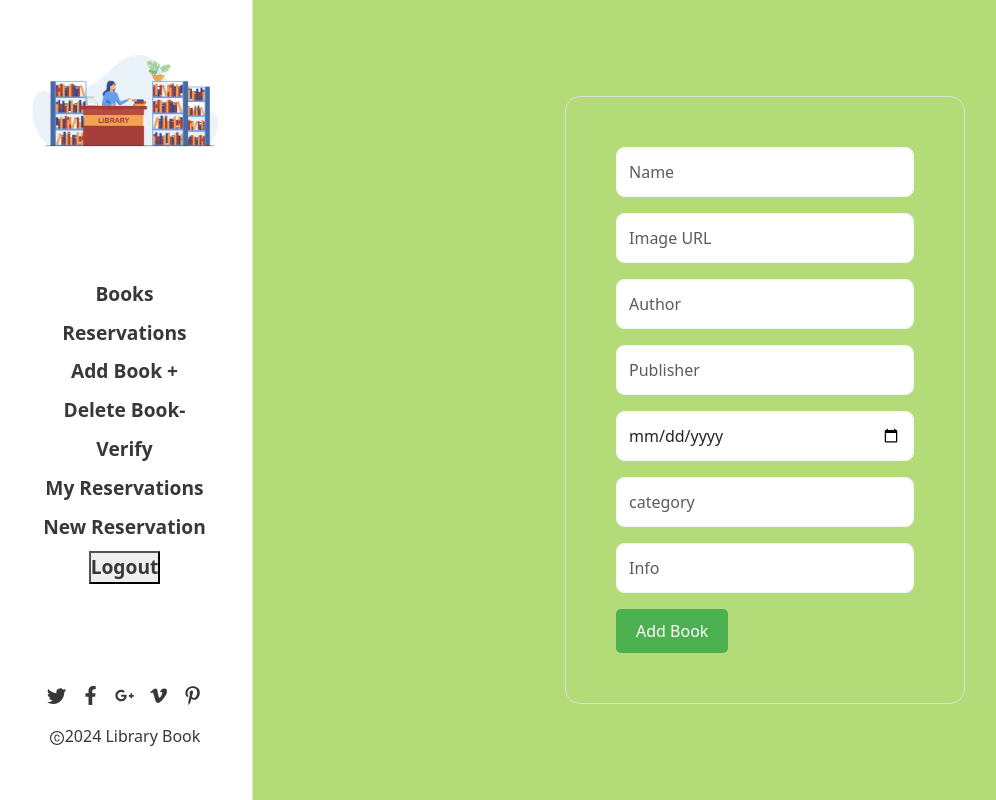
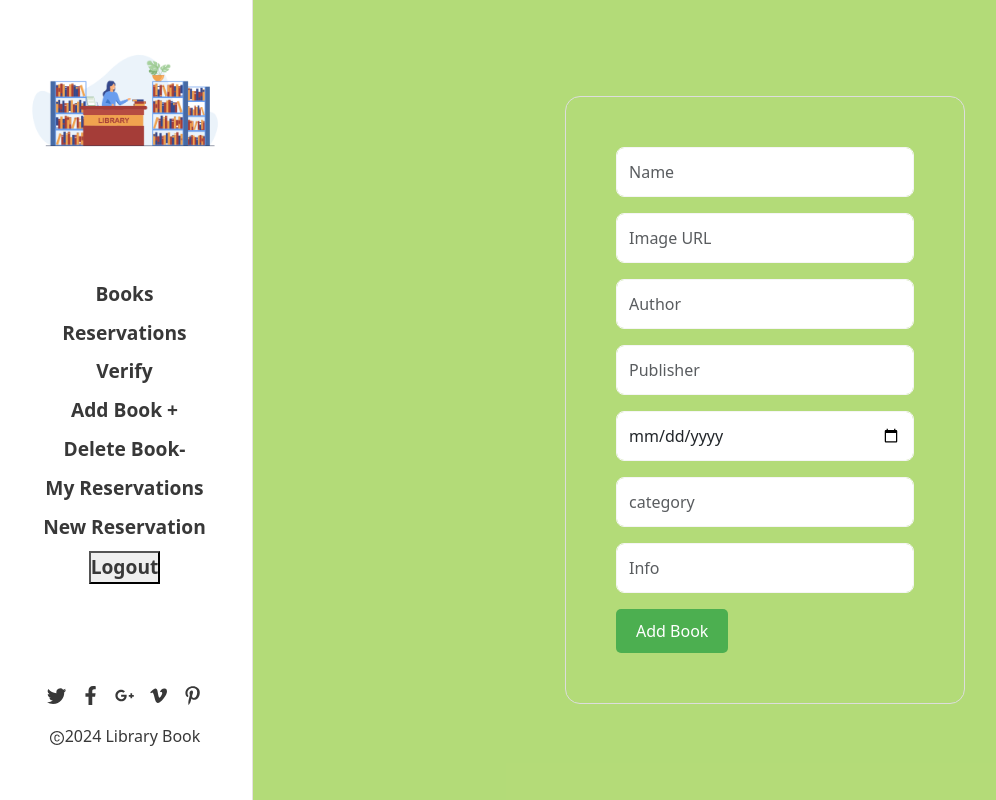
Before and after one commit to leloufadel/Page-To-page-Library-Frontend, a React (Create React App) app: page /bookform in a window 1280 px wide. Shown: the whole page, without its empty margins (3-999 px from the left). Built offline with nearby package versions, Linux system fonts and the light colour scheme; no server answers; sample sign-in values are in the browser's storage.

Commit message:
fix linter errors

```diff
--- a/src/App.js
+++ b/src/App.js
@@ -12,7 +12,6 @@ import MainPage from './components/MainPage';
 import ReservationList from './components/Reservations/ReservationList';
 import ReservationForm from './components/Reservations/ReservationForm';
 import Verify from './components/user/verify';
-import SideNav from './components/Navbar/navbar';
 import DeleteBook from './components/DeleteBook';
 import AdminRoute from './components/user/AdminRoute';
 import './App.css';
--- a/src/components/Navbar/navbar.js
+++ b/src/components/Navbar/navbar.js
@@ -25,8 +25,8 @@ const SideNav = () => {
   const closeLogoutModal = () => {
     setLogoutModalOpen(false);
   };
-const  userData = JSON.parse(localStorage.getItem('user')) ;
-  const role=userData.role;
+  const userData = JSON.parse(localStorage.getItem('user'));
+  const { role } = userData;
   return (
     <div className={`nav-container ${isNavVisible ? 'open' : ''} d-flex flex-column align-items-center`}>
 
@@ -50,7 +50,15 @@ const  userData = JSON.parse(localStorage.getItem('user')) ;
               Reservations
             </NavLink>
           </li>
-          { role ==='admin' &&(<>
+          { role === 'admin' && (
+          <>
+            <li className="sidenav-item">
+              <NavLink to="/verify" className="sidenav-link" onClick={toggleSidebar}>
+                Verify
+              </NavLink>
+            </li>
+          </>
+          )}
           <li className="sidenav-item">
             <NavLink to="/BookForm" className="sidenav-link" onClick={toggleSidebar}>
               Add Book +
@@ -59,13 +67,6 @@ const  userData = JSON.parse(localStorage.getItem('user')) ;
           <li className="sidenav-item">
             <NavLink to="/deletebook" className="sidenav-link" onClick={toggleSidebar}>
               Delete Book-
-            </NavLink>
-          </li></>
-          )}
-
-          <li className="sidenav-item">
-            <NavLink to="/verify" className="sidenav-link" onClick={toggleSidebar}>
-              Verify
             </NavLink>
           </li>
           <li className="sidenav-item">
--- a/src/components/user/signup.js
+++ b/src/components/user/signup.js
@@ -26,7 +26,7 @@ const Signup = ({ onClose }) => {
         name: signUpName,
         email: signUpEmail,
         password: signUpPassword,
-        role:'user',
+        role: 'user',
       },
     };
     try {
```
